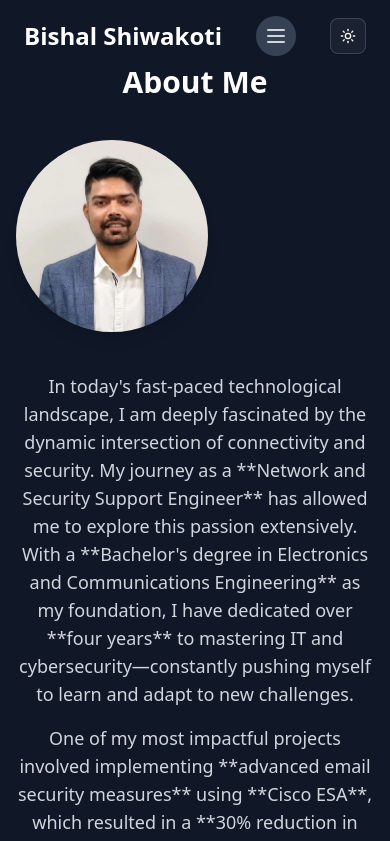
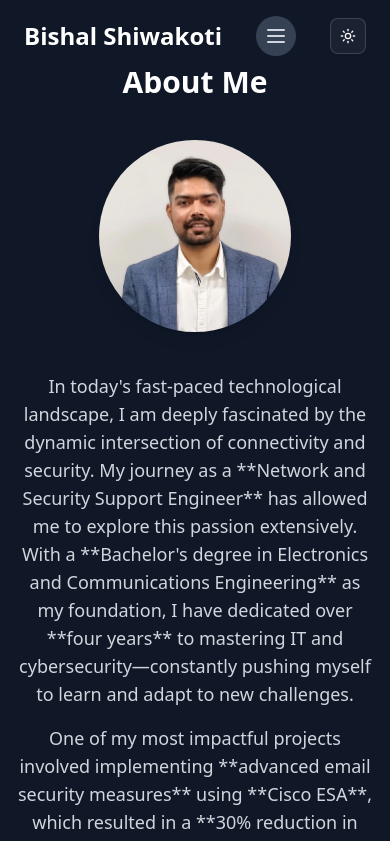
Before and after one commit to manutdmohit/Bishal-Shiwakoti-Portfolio, a Next.js app: page /about in a window 390 px wide. Shown: the top 841 px of the page. Built offline with nearby package versions, Linux system fonts and the light colour scheme.

Commit message:
Update items-center to sm devices and items-start for greater than sm devices

```diff
--- a/app/about/page.tsx
+++ b/app/about/page.tsx
@@ -29,7 +29,7 @@ const About = () => {
         </motion.h2>
 
         {/* About Content */}
-        <div className="mt-10 flex flex-col md:flex-row  gap-10">
+        <div className="mt-10 flex flex-col md:flex-row items-center md:items-start gap-10">
           {/* Profile Image */}
           <motion.div
             className="relative w-48 h-48 md:w-56 md:h-56"
```
